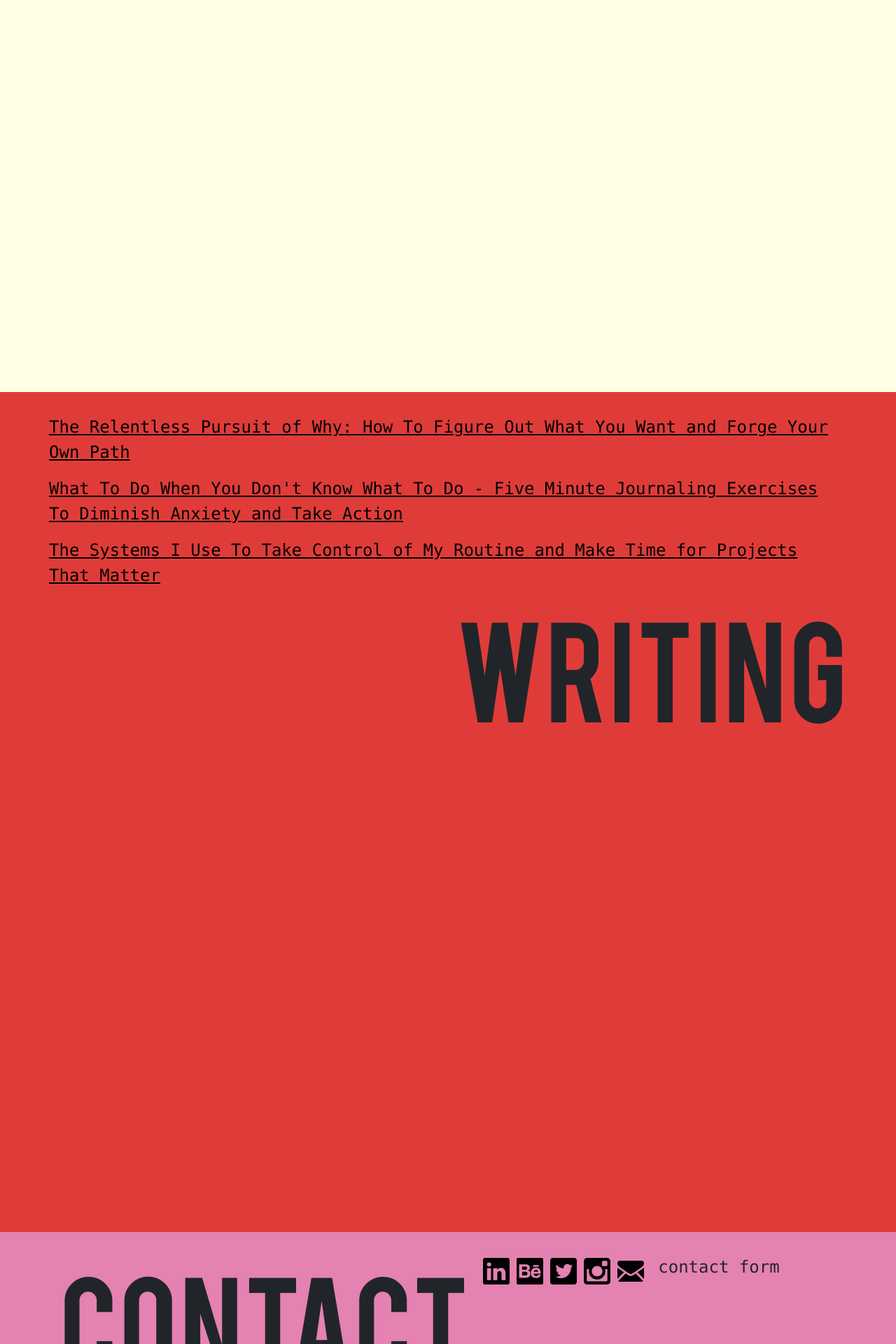
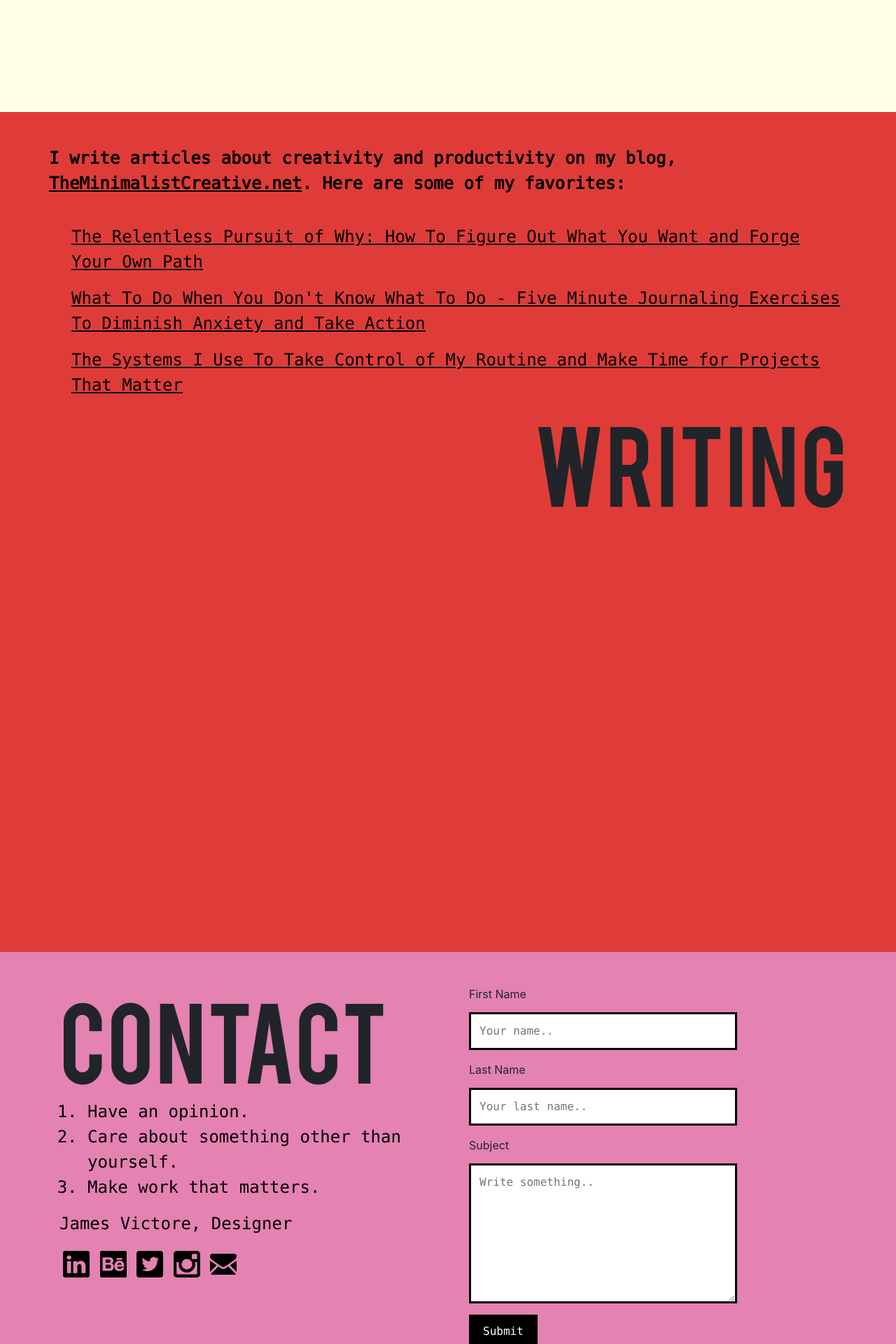
Before and after one commit to samanthaandrews/my-pwp-sam, a PHP site: page / in a window 1280 px wide. Shown: the part 3040-4960 px from the top of the page at 70% size. Run offline with PHP 8.4, Linux system fonts and the light colour scheme; some libraries are stand-ins or nearby versions; some web fonts are replaced.

Commit message:
added content form

```diff
--- a/public_html/css/style.css
+++ b/public_html/css/style.css
@@ -33,6 +33,7 @@ h2 {
 
 p, ol {
 	font-family: "bitstream_vera_sans_monoroman", monospace, serif;
+	color: black;
 }
 
 a {
@@ -41,11 +42,13 @@ a {
 
 a:hover {
 	color: rgb(255, 255, 231);
+	text-decoration: none;
 }
 
 .welcome {
 	background-color: rgb(57, 113, 178);
-	height: 150vh;
+	height: 100vh;
+	padding: 3em;
 }
 
 .underline-development {
@@ -67,21 +70,22 @@ a:hover {
 .development {
 	background-color: rgb(240, 187, 31);
 	height: 150vh;
-	padding: 2em;
+	padding: 3em;
 }
 
 .development-title {
 	text-align: right;
+	padding-bottom: 2em;
 }
 
 .development-description {
-	padding-bottom: 5rem;
+	padding-bottom: 3em;
 }
 
 .design {
 	background-color: rgb(255, 255, 231);
 	height: 150vh;
-	padding: 2em;
+	padding: 3em;
 }
 
 .design-title {
@@ -92,7 +96,7 @@ a:hover {
 .writing {
 	background-color: rgb(223, 60, 57);
 	height: 150vh;
-	padding: 2em;
+	padding: 3em;
 }
 
 .writing-title {
@@ -101,10 +105,14 @@ a:hover {
 	flex-direction: row-reverse;
 }
 
+.article-link {
+	padding-left: 2rem;
+}
+
 .contact {
 	background-color: rgb(228, 130, 178);
 	height: 150vh;
-	padding: 2em;
+	padding: 3em;
 }
 
 .icon {
@@ -112,9 +120,36 @@ a:hover {
 	padding: 5px;
 }
 
+/*.contact-form {*/
+	/*padding-left: 100px;*/
+/*}*/
+
+/* Style inputs with type="text", select elements and textareas */
+input[type=text], select, textarea {
+	width: 75%;
+	display: block;
+	font-family: "bitstream_vera_sans_monoroman", monospace, serif;
+	padding: 12px; /* Some padding */
+	border: 3px solid black;
+	box-sizing: border-box; /* Make sure that padding and width stays in place */
+	margin-top: 6px; /* Add a top margin */
+	margin-bottom: 16px; /* Bottom margin */
+	resize: vertical;
+}
+
+/* Style the submit button with a specific background color etc */
+input[type=submit] {
+	background-color: black;
+	font-family: "bitstream_vera_sans_monoroman", monospace, serif;
+	color: white;
+	padding: 12px 20px;
+	border: none;
+	cursor: pointer;
+}
+
 @media all {
 	h1 {
-		font-size: 10em;
+		font-size: 8em;
 	}
 	p, ol {
 		font-size: 1.5em;
--- a/public_html/index.php
+++ b/public_html/index.php
@@ -31,73 +31,86 @@
 				<h1>SAMANTHA <br> ANDREWS</h1>
 				<div class="row">
 					<div class="col-md-3 text-center">
-						<h2><span class="underline-development">DEVELOPMENT</span></h2>
+						<h2><a href="#development"><span class="underline-development">DEVELOPMENT</span></a></h2>
 					</div>
 					<div class="col-md-3 text-center ">
-						<h2><span class="underline-design">DESIGN</span></h2>
+						<h2><a href="#design"><span class="underline-design">DESIGN</span></a></h2>
 					</div>
 					<div class="col-md-3 text-center">
-						<h2><span class="underline-writing">WRITING</span></h2>
+						<h2><a href="#writing"><span class="underline-writing">WRITING</span></a></h2>
 					</div>
 					<div class="col-md-3 text-center">
-						<h2><span class="underline-contact">CONTACT</span></h2>
+						<h2><a href="#contact"><span class="underline-contact">CONTACT</span></a></h2>
 					</div>
 				</div>
 			</div>
 		</div>
-		<div class="development">
+		<div class="development" id="development">
 			<div class="container">
 				<div class="development-title">
 					<h1>DEVELOP&#45;<br>MENT</h1>
 				</div>
 				<div class="development-description">
-				<p>Mobile web application, ABQ Street Art, an interactive map that allows users to search and locate murals, sculptures, and other public art in Albuquerque.</p>
-				<p>ABQ Street Art’s database was developed with MySQL, the front end UX and UI were created using a combination of HTML5, CSS3, Bootstrap, JavaScript, and jQuery. The backend was built using PHP7. Functionality was added to the project with the AngularJS framework. Geolocation capabilities were integrated using the Google Maps API.</p>
+					<p>Mobile web application, ABQ Street Art, an interactive map that allows users to search and locate
+						murals, sculptures, and other public art in Albuquerque.</p>
+					<p>ABQ Street Art’s database was developed with MySQL, the front end UX and UI were created using a
+						combination of HTML5, CSS3, Bootstrap, JavaScript, and jQuery. The backend was built using PHP7.
+						Functionality was added to the project with the AngularJS framework. Geolocation capabilities were
+						integrated using the Google Maps API.</p>
 				</div>
 				<div class="row coding-skills">
-					<div class="col text-center">
-					<p>HTML5</p>
+					<div class="col-md-2 text-center">
+						<p><strong>HTML5</strong></p>
 					</div>
-					<div class="col text-center">
-					<p>CSS3</p>
+					<div class="col-md-2 text-center">
+						<p><strong>CSS3</strong></p>
 					</div>
-					<div class="col text-center">
-					<p>Javascript</p>
+					<div class="col-md-2 text-center">
+						<p><strong>Javascript</strong></p>
 					</div>
-					<div class="col text-center">
-					<p>PHP</p>
+					<div class="col-md-2 text-center">
+						<p><strong>PHP</strong></p>
 					</div>
-					<div class="col text-center">
-					<p>mySQL</p>
+					<div class="col-md-2 text-center">
+						<p><strong>mySQL</strong></p>
 					</div>
 				</div>
 			</div>
 		</div>
-		<div class="design">
+		<div class="design" id="design">
 			<div class="container">
-				<div class="row">
-					<div class="col design-title">
+				<div class="design-title">
 					<h1>DESIGN</h1>
 				</div>
 			</div>
 		</div>
-		</div>
-		<div class="writing">
+		<div class="writing" id="writing">
 			<div class="container">
 				<div class="row">
-					<p><a href="https://theminimalistcreative.net/blog/the-relentless-pursuit-of-why-how-to-figure-out-what-you-want-and-forge-your-own-path"><u>The Relentless Pursuit of Why: How To Figure Out What You Want and Forge Your Own Path</u></a></p>
-					<p><a href="https://theminimalistcreative.net/blog/five-minute-journaling-exercise-to-diminish-anxiety-and-take-action"><u>What To Do When You Don't Know What To Do - Five Minute Journaling Exercises To Diminish Anxiety and Take Action</u></a></p>
-					<p><a href="https://theminimalistcreative.net/blog/the-systems-i-use-to-take-control-of-my-routine-and-make-time-for-projects-that-matter"><u>The Systems I Use To Take Control of My Routine and Make Time for Projects That Matter</u></a></p>
+					<p><strong>I write articles about creativity and productivity on my blog, <a
+								href="https://theminimalistcreative.net/"><u>TheMinimalistCreative.net</u></a>. Here are some of
+							my favorites:</strong></p>
+					<br>
+					<p class="article-link"><a
+							href="https://theminimalistcreative.net/blog/the-relentless-pursuit-of-why-how-to-figure-out-what-you-want-and-forge-your-own-path"><u>The
+								Relentless Pursuit of Why: How To Figure Out What You Want and Forge Your Own Path</u></a></p>
+					<p class="article-link"><a
+							href="https://theminimalistcreative.net/blog/five-minute-journaling-exercise-to-diminish-anxiety-and-take-action"><u>What
+								To Do When You Don't Know What To Do - Five Minute Journaling Exercises To Diminish Anxiety and
+								Take Action</u></a></p>
+					<p class="article-link"><a
+							href="https://theminimalistcreative.net/blog/the-systems-i-use-to-take-control-of-my-routine-and-make-time-for-projects-that-matter"><u>The
+								Systems I Use To Take Control of My Routine and Make Time for Projects That Matter</u></a></p>
 				</div>
-					<div class="writing-title row">
+				<div class="row writing-title">
 					<h1>WRITING</h1>
 				</div>
 			</div>
 		</div>
-		<div class="contact">
+		<div class="contact" id="contact">
 			<div class="container">
 				<div class="row">
-					<a class="col contact-title">
+					<div class="col-6">
 						<h1>CONTACT</h1>
 						<ol>
 							<li>Have an opinion.</li>
@@ -120,8 +133,25 @@
 						<a href="mailto:samantharaeandrews@gmail.com" target="_blank">
 							<img src="images/003-black-back-closed-envelope-shape.svg" alt="email-logo" class="icon">
 						</a>
-					<div class="col">
-						<p>contact form</p>
+					</div>
+					<div class="col-6">
+						<div class="container contact-form">
+							<form action="action_page.php">
+
+								<label for="fname">First Name</label>
+								<input type="text" id="fname" name="firstname" placeholder="Your name..">
+
+								<label for="lname">Last Name</label>
+								<input type="text" id="lname" name="lastname" placeholder="Your last name..">
+
+								<label for="subject">Subject</label>
+								<textarea id="subject" name="subject" placeholder="Write something.."
+											 style="height:200px"></textarea>
+
+								<input type="submit" value="Submit">
+
+							</form>
+						</div>
 					</div>
 				</div>
 			</div>
```
Lines whose indentation alone changed are shown as unchanged.
